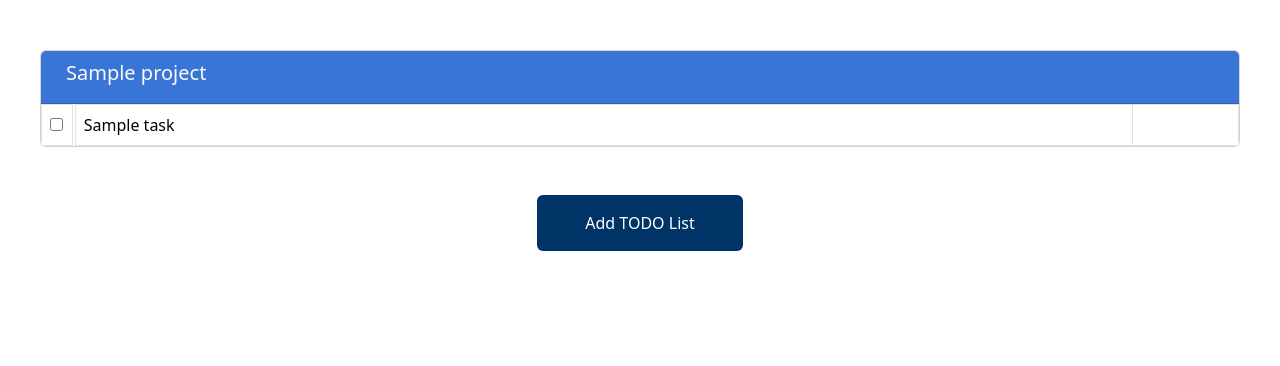
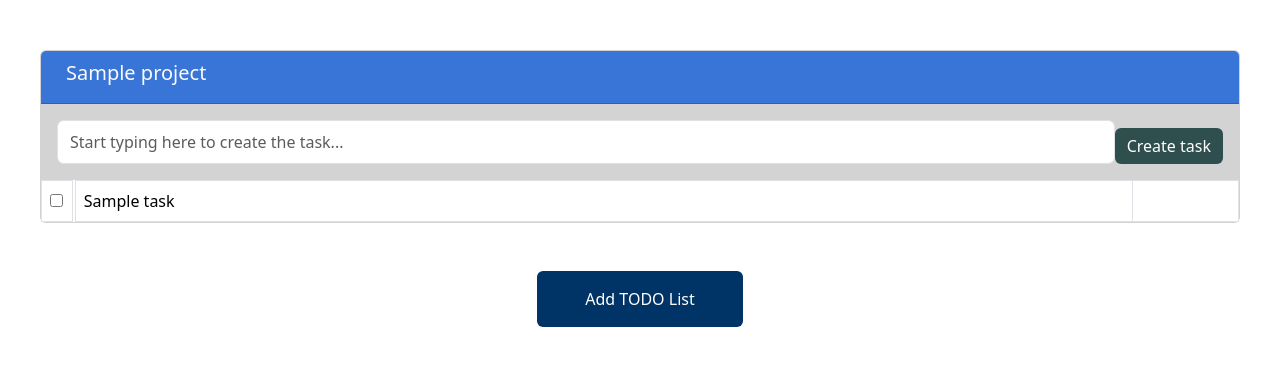
Before and after one commit to KrupkoOleh/crm_django, a Django app: page /projects/ in a window 1280 px wide. Shown: the top 366 px of the page. Run offline with Django 5.2, Linux system fonts and the light colour scheme; tables that the repository leaves empty hold one stand-in row (values such as "Sample post").

Commit message:
feat(tasks): add ability to create task to the project

```diff
--- /dev/null
+++ b/projects/forms.py
@@ -0,0 +1,14 @@
+from django import forms
+from .models import Tasks
+
+
+class TaskForm(forms.ModelForm):
+    class Meta:
+        model = Tasks
+        fields = ['name']
+        widgets = {
+            'name': forms.TextInput(attrs={
+                'class': 'form-control',
+                'placeholder': 'Start typing here to create the task...'
+            })
+        }
--- a/projects/urls.py
+++ b/projects/urls.py
@@ -1,10 +1,11 @@
 from django.urls import path
 
-from projects.views import ProjectListView, ProjectCreateView, ProjectUpdateView, ProjectDeleteView
+from projects.views import ProjectListView, ProjectCreateView, ProjectUpdateView, ProjectDeleteView, TaskCreateView
 
 urlpatterns = [
     path('', ProjectListView.as_view(), name='projects-list'),
     path('add/', ProjectCreateView.as_view(), name='projects-create'),
     path('update/<uuid:pk>/', ProjectUpdateView.as_view(), name='projects-update'),
-path('delete/<uuid:pk>/', ProjectDeleteView.as_view(), name='projects-delete'),
+    path('delete/<uuid:pk>/', ProjectDeleteView.as_view(), name='projects-delete'),
+    path('task/create/<uuid:project_id>/', TaskCreateView.as_view(), name='task-create'),
 ]
--- a/projects/views.py
+++ b/projects/views.py
@@ -2,13 +2,21 @@ from django.http import HttpResponse
 from django.template.loader import render_to_string
 from django.views.generic import ListView, CreateView, UpdateView, DeleteView
 
-from projects.models import Projects
+from projects.forms import TaskForm
+from projects.models import Projects, Tasks
 
 
 class ProjectListView(ListView):
     model = Projects
     template_name = 'projects/table.html'
     context_object_name = 'projects'
+
+    def get_context_data(self, **kwargs):
+        context = super().get_context_data(**kwargs)
+        # Добавляем пустую форму создания задачи в контекст
+        # Это та форма, которую будет использовать project_card.html
+        context['form'] = TaskForm()
+        return context
 
 
 class ProjectCreateView(CreateView):
@@ -43,3 +51,19 @@ class ProjectDeleteView(DeleteView):
         projects = Projects.objects.all()
         html = render_to_string('partials/projects/projects_list.html', {'projects': projects})
         return HttpResponse(html)
+
+
+class TaskCreateView(CreateView):
+    model = Tasks
+    form_class = TaskForm
+
+    def form_valid(self, form):
+        project = Projects.objects.get(id=self.kwargs.get('project_id'))
+        form.instance.project = project
+        task = form.save()
+
+        if self.request.headers.get("HX-Request"):
+            html = render_to_string("partials/tasks/list.html", {"task": task})
+            return HttpResponse(html)
+
+        return super().form_valid(form)
--- a/templates/partials/projects/project_card.html
+++ b/templates/partials/projects/project_card.html
@@ -23,12 +23,12 @@
             </div>
         </div>
         <div class="card-body p-0">
+            {% include 'partials/tasks/task_create.html' with project_id=project.id %}
             <ul id="tasks-{{ project.id }}" class="px-0 my-0">
                 {% for task in project.tasks.all %}
                     {% include 'partials/tasks/list.html' with task=task %}
                 {% endfor %}
             </ul>
-
         </div>
     </div>
 {% endblock content %}
--- a/templates/partials/tasks/list.html
+++ b/templates/partials/tasks/list.html
@@ -1,5 +1,6 @@
 {% extends 'base.html' %}
 {% block content %}
+    <li id="task-{{ task.id }}" style="list-style-type: none">
         <table class="table table-bordered custom-table mb-0">
             <tbody>
             <tr>
@@ -9,4 +10,5 @@
             </tr>
             </tbody>
         </table>
+    </li>
 {% endblock %}
--- /dev/null
+++ b/templates/partials/tasks/task_create.html
@@ -0,0 +1,10 @@
+<form hx-post="{% url 'task-create' project_id %}"
+      hx-target="#tasks-{{ project_id }}"
+      hx-swap="beforeend"
+      class="d-flex flex-row mb-0 p-3" style="background-color: lightgray">
+    {% csrf_token %}
+    {{ form.name }}
+    <button type="submit" class="btn btn-primary mt-2 text-nowrap" style="background: darkslategray">
+        Create task
+    </button>
+</form>
```
Lines whose indentation alone changed are shown as unchanged.
